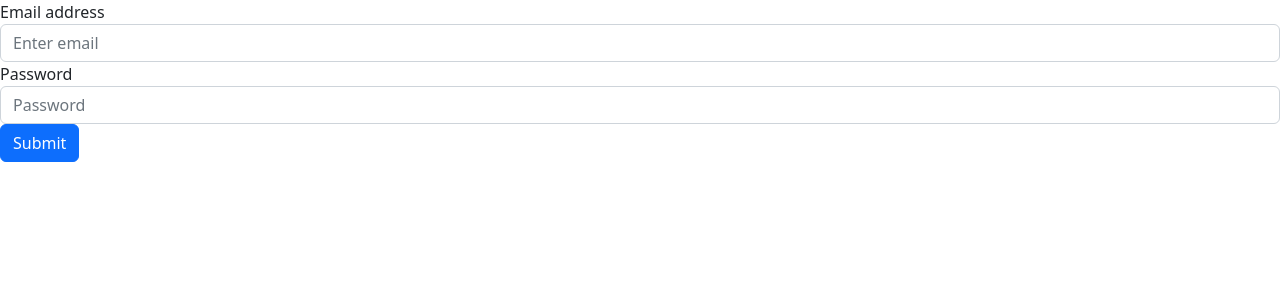
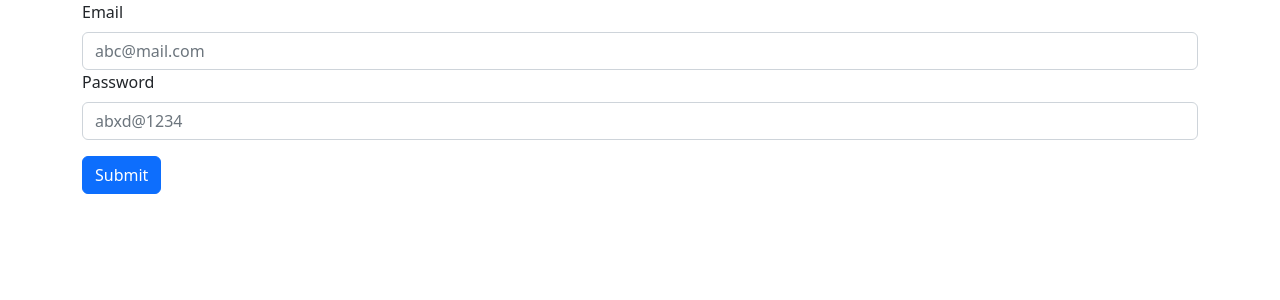
Before and after one commit to avronilrajib/React_Js_Classes, a React (Vite) app: page / in a window 1280 px wide. Shown: the top 300 px of the page. Built offline with nearby package versions, Linux system fonts and the light colour scheme.

Commit message:
add State Object

```diff
--- a/src/App.jsx
+++ b/src/App.jsx
@@ -10,6 +10,7 @@ import UseStateHook from "./componants/useState_hook/useStateHook";
 import Previous_state from "./componants/previous state/Previous_state";
 import EventBubbling from "./componants/Event_Bubbling/EventBubbling";
 import CollectForm from "./componants/Collect_form_data/CollectForm";
+import StateObject from "./componants/UseSatate_with_Object/StateObject";
 function App() {
   return (
     <div>
@@ -22,7 +23,8 @@ function App() {
       <UseStateHook />
       <Previous_state />
       <EventBubbling /> */}
-      <CollectForm />
+      {/* <CollectForm /> */}
+      <StateObject />
     </div>
   );
 }
--- a/src/componants/Collect_form_data/CollectForm.jsx
+++ b/src/componants/Collect_form_data/CollectForm.jsx
@@ -37,6 +37,7 @@ export default function CollectForm() {
           <input
             onChange={handleEmailChange}
             type="email"
+            name="email"
             value={email}
             className="form-control"
             id="exampleInputEmail1"
@@ -50,6 +51,7 @@ export default function CollectForm() {
             onChange={handlePasswordChange}
             value={password}
             type="password"
+            name="password"
             className="form-control"
             id="exampleInputPassword1"
             placeholder="Password"
--- /dev/null
+++ b/src/componants/UseSatate_with_Object/StateObject.jsx
@@ -0,0 +1,61 @@
+import React, { useState } from "react";
+
+export default function StateObject() {
+  const [email, setEmail] = useState("");
+  const [password, setPassword] = useState("");
+
+  const handleEc = (event) => {
+    setEmail(event.target.value);
+    console.log(event.target.value);
+  };
+
+  const handlePc = (event) => {
+    setPassword(event.target.value);
+    console.log(event.target.value);
+  };
+  const handleSub = (event) => {
+    let info = {
+      email,
+      password,
+    };
+    console.log(info);
+    event.preventDefault();
+  };
+
+  return (
+    <div className="container">
+      <form action="" onSubmit={handleSub}>
+        <div classamclassName="mb-3">
+          <label for="" className="form-label">
+            Email
+          </label>
+          <input
+            type="email"
+            className="form-control"
+            name="email"
+            value={email}
+            onChange={handleEc}
+            aria-describedby="emailHelpId"
+            placeholder="abc@mail.com"
+          />
+          <div className="mb-3">
+            <label for="" className="form-label">
+              Password
+            </label>
+            <input
+              type="password"
+              className="form-control"
+              name="password"
+              value={password}
+              onChange={handlePc}
+              placeholder="abxd@1234"
+            />
+          </div>
+        </div>
+        <button type="submit" className="btn btn-primary">
+          Submit
+        </button>
+      </form>
+    </div>
+  );
+}
```
